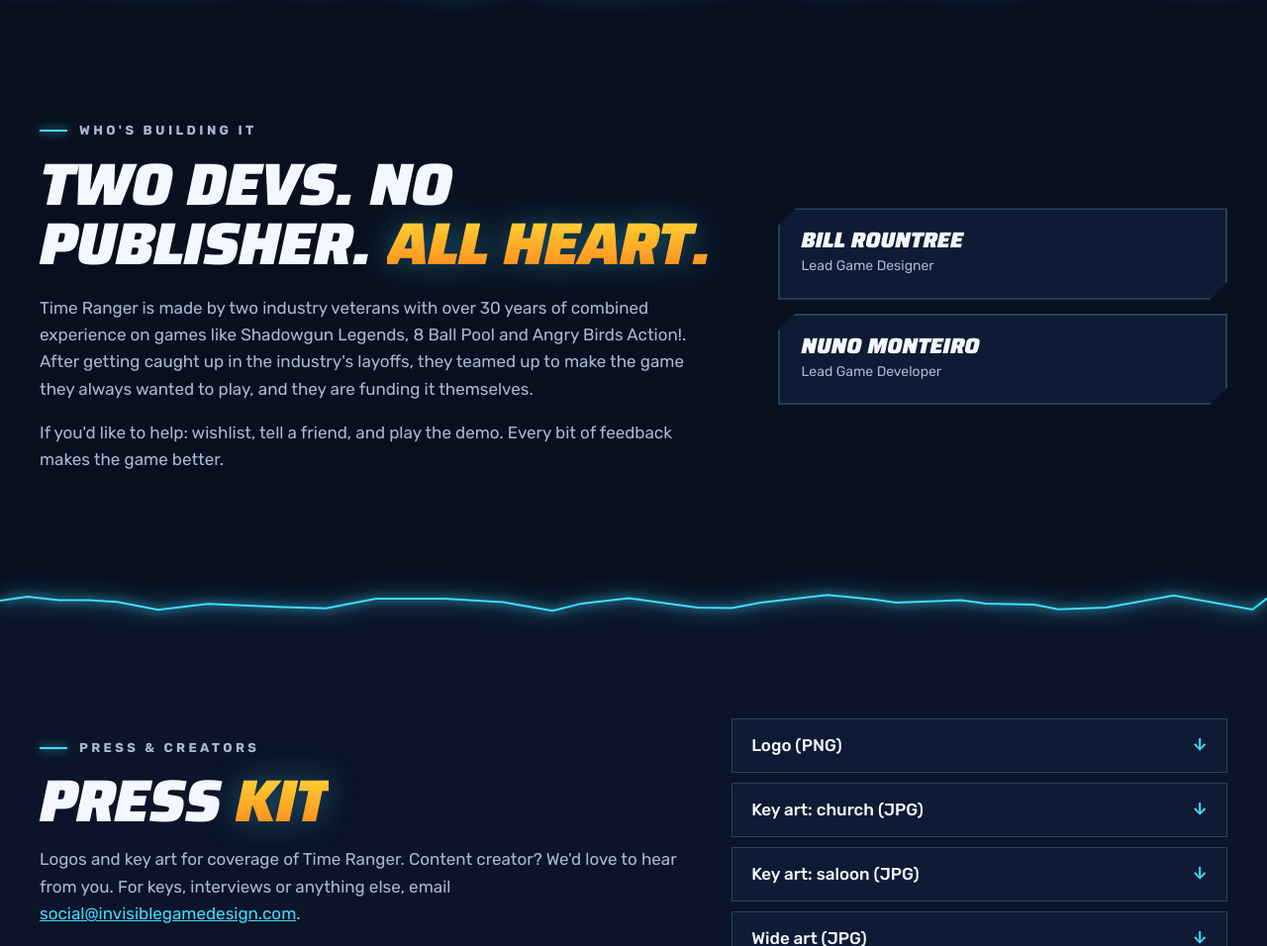
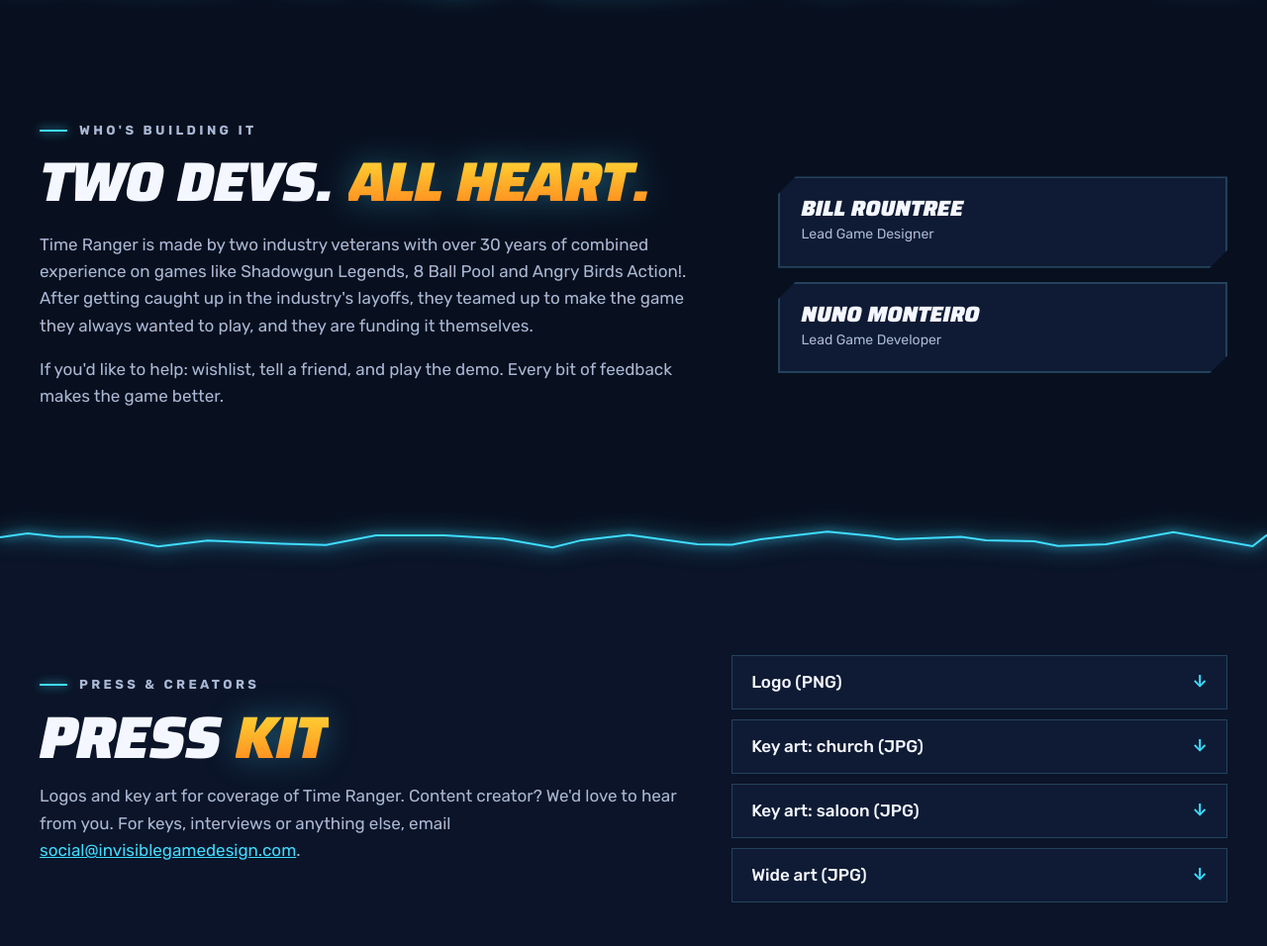
Before and after one commit to BillRountree/time-ranger-site, a plain HTML site: page index.html in a window 1280 px wide. Shown: the part 9180-10136 px from the top of the page at 99% size. Drawn offline with Linux system fonts and the light colour scheme.

Commit message:
Team heading: Two devs. All heart. on one line
Co-Authored-By: Claude Opus 5.5 <noreply@anthropic.com>

```diff
--- a/index.html
+++ b/index.html
@@ -299,7 +299,7 @@
   <div class="wrap team__grid">
     <div class="reveal">
       <p class="eyebrow">Who's building it</p>
-      <h2>Two devs. No publisher. <em>All heart.</em></h2>
+      <h2 class="oneline">Two devs. <em>All heart.</em></h2>
       <p>Time Ranger is made by two industry veterans with over 30 years of combined experience on games like Shadowgun Legends, 8 Ball Pool and Angry Birds Action!. After getting caught up in the industry's layoffs, they teamed up to make the game they always wanted to play, and they are funding it themselves.</p>
       <p>If you'd like to help: wishlist, tell a friend, and play the demo. Every bit of feedback makes the game better.</p>
     </div>
--- a/styles.css
+++ b/styles.css
@@ -305,3 +305,4 @@ p{margin:0 0 1em}
   .reveal{opacity:1;transform:none}
   .hero__crack polyline{stroke-dashoffset:0}
 }
+.oneline{white-space:nowrap;font-size:clamp(26px,4.4vw,56px)}
```
